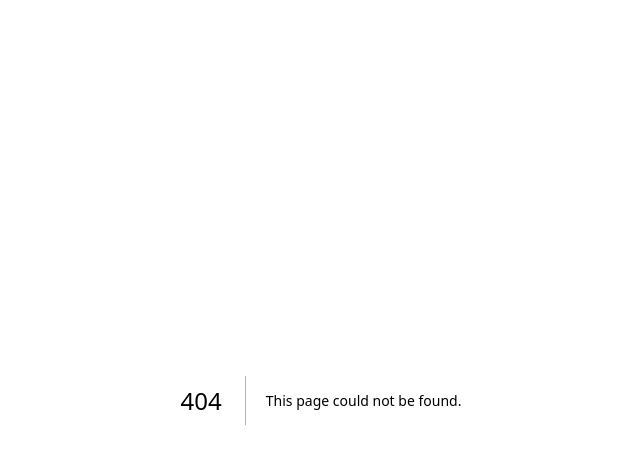
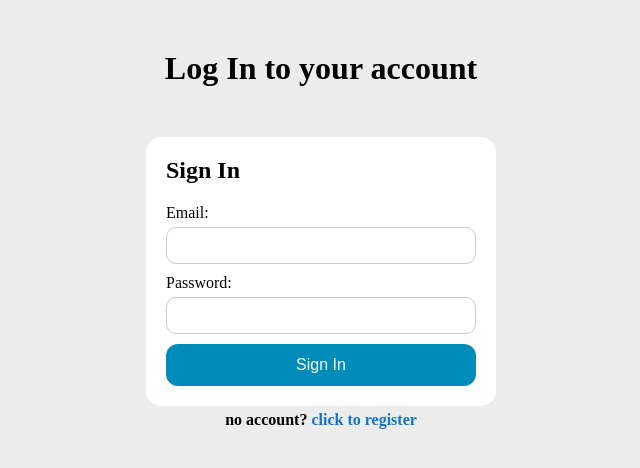
Before and after one commit to alirezatayebinejad/Mosimode-fullstack-Ecommerce, a Next.js app in the folder mosimode-admin/: page /login in a window 1280 px wide. Before the commit this address had no page. Shown: the top 468 px of the page, without its empty margins (319-959 px from the left). Built offline with nearby package versions, Linux system fonts and the light colour scheme.

Commit message:
login page design and its components done

```diff
--- /dev/null
+++ b/mosimode-admin/components/login/Register.jsx
@@ -0,0 +1,24 @@
+import React from "react";
+import styles from "@/components/login/Register.module.css";
+
+function Register() {
+	return (
+		<div className={styles.card}>
+			<form className={styles.form}>
+				<h2 className={styles.title}>Register</h2>
+				<label htmlFor="name">Name:</label>
+				<input type="text" id="name" name="name" required />
+
+				<label htmlFor="email">Email:</label>
+				<input type="email" id="email" name="email" required />
+
+				<label htmlFor="password">Password:</label>
+				<input type="password" id="password" name="password" required />
+
+				<button type="submit">register</button>
+			</form>
+		</div>
+	);
+}
+
+export default Register;
--- /dev/null
+++ b/mosimode-admin/components/login/Register.module.css
@@ -0,0 +1,36 @@
+.title {
+	margin-bottom: 20px;
+}
+.card {
+	background-color: #fff;
+	border-radius: 15px;
+	padding: 20px;
+	max-width: 350px;
+	margin: auto;
+}
+
+.form label {
+	display: block;
+	margin-bottom: 5px;
+}
+
+.form input[type="text"],
+.form input[type="email"],
+.form input[type="password"] {
+	width: 100%;
+	padding: 10px;
+	margin-bottom: 10px;
+	border-radius: 10px;
+	border: 1px solid #ccc;
+}
+
+.form button[type="submit"] {
+	background-color: #008cba;
+	color: #fff;
+	border: none;
+	border-radius: 12px;
+	padding: 12px 20px;
+	cursor: pointer;
+	font-size: 16px;
+	width: 100%;
+}
--- /dev/null
+++ b/mosimode-admin/components/login/Signincard.jsx
@@ -0,0 +1,21 @@
+import React from "react";
+import styles from "@/components/login/Signincard.module.css";
+
+function Signincard() {
+	return (
+		<div className={styles.card}>
+			<h2 className={styles.title}>Sign In</h2>
+			<form className={styles.form}>
+				<label htmlFor="email">Email:</label>
+				<input type="email" id="email" name="email" required />
+
+				<label htmlFor="password">Password:</label>
+				<input type="password" id="password" name="password" required />
+
+				<button type="submit">Sign In</button>
+			</form>
+		</div>
+	);
+}
+
+export default Signincard;
--- /dev/null
+++ b/mosimode-admin/components/login/Signincard.module.css
@@ -0,0 +1,36 @@
+.title {
+	margin-bottom: 20px;
+}
+.card {
+	background-color: #fff;
+	border-radius: 15px;
+	padding: 20px;
+	max-width: 350px;
+	margin: auto;
+}
+
+.form label {
+	display: block;
+	margin-bottom: 5px;
+}
+
+.form input[type="email"],
+.form input[type="password"] {
+	width: 100%;
+	padding: 10px;
+	margin-bottom: 10px;
+	border-radius: 10px;
+	border: 1px solid #ccc;
+	box-sizing: border-box;
+}
+
+.form button[type="submit"] {
+	background-color: #008cba;
+	color: #fff;
+	border: none;
+	border-radius: 12px;
+	padding: 12px 20px;
+	cursor: pointer;
+	font-size: 16px;
+	width: 100%;
+}
--- a/mosimode-admin/package.json
+++ b/mosimode-admin/package.json
@@ -15,6 +15,7 @@
     "eslint": "8.38.0",
     "eslint-config-next": "13.3.0",
     "next": "13.3.0",
+    "next-auth": "^4.22.1",
     "react": "18.2.0",
     "react-dom": "18.2.0",
     "typescript": "5.0.4"
--- a/mosimode-admin/pages/_app.tsx
+++ b/mosimode-admin/pages/_app.tsx
@@ -1,6 +1,10 @@
-import '@/styles/globals.css'
-import type { AppProps } from 'next/app'
+import "@/styles/globals.css";
+import type { AppProps } from "next/app";
 
 export default function App({ Component, pageProps }: AppProps) {
-  return <Component {...pageProps} />
+	return (
+		<>
+			<Component {...pageProps} />
+		</>
+	);
 }
--- a/mosimode-admin/pages/api/hello.ts
+++ b/mosimode-admin/pages/api/hello.ts
@@ -1,13 +1,9 @@
 // Next.js API route support: https://nextjs.org/docs/api-routes/introduction
-import type { NextApiRequest, NextApiResponse } from 'next'
+import type { NextApiRequest, NextApiResponse } from "next";
 
 type Data = {
-  name: string
+	name: string;
+};
+export default function handler(req: NextApiRequest, res: NextApiResponse<Data>) {
+	res.status(200).json({ name: "John Doe" });
 }
-
-export default function handler(
-  req: NextApiRequest,
-  res: NextApiResponse<Data>
-) {
-  res.status(200).json({ name: 'John Doe' })
-}
--- /dev/null
+++ b/mosimode-admin/pages/login.jsx
@@ -0,0 +1,32 @@
+import Signincard from "@/components/login/Signincard";
+import Register from "@/components/login/Register";
+import styles from "./login.module.css";
+import { use, useState } from "react";
+
+function login() {
+	const [register, useRegister] = useState(false);
+	console.log(register);
+	if (!register)
+		return (
+			<div className={styles.login}>
+				<h1 className={styles.title}>Log In to your account</h1>
+				<Signincard />
+				<h4 className={styles.registerText}>
+					no account? <span onClick={() => useRegister(!register)}>click to register</span>
+				</h4>
+			</div>
+		);
+	else {
+		return (
+			<div className={styles.login}>
+				<h1 className={styles.title}>Log In to your account</h1>
+				<Register />
+				<h4 className={styles.registerText}>
+					no account? <span onClick={() => useRegister(!register)}>click to sign in</span>
+				</h4>
+			</div>
+		);
+	}
+}
+
+export default login;
--- /dev/null
+++ b/mosimode-admin/pages/login.module.css
@@ -0,0 +1,14 @@
+.login {
+}
+.title {
+	text-align: center;
+	margin: 50px;
+}
+.registerText {
+	text-align: center;
+	padding: 5px;
+}
+.registerText span {
+	cursor: pointer;
+	color: rgb(18, 116, 207);
+}
--- a/mosimode-admin/styles/globals.css
+++ b/mosimode-admin/styles/globals.css
@@ -2,6 +2,9 @@
 	margin: 0;
 	padding: 0;
 	box-sizing: border-box;
+}
+body {
+	background-color: rgb(236, 236, 236);
 }
 a {
 	text-decoration: none;
--- a/mosimode-admin/tsconfig.json
+++ b/mosimode-admin/tsconfig.json
@@ -18,6 +18,6 @@
       "@/*": ["./*"]
     }
   },
-  "include": ["next-env.d.ts", "**/*.ts", "**/*.tsx", "pages/index.jsx"],
+  "include": ["next-env.d.ts", "**/*.ts", "**/*.tsx", "pages/index.jsx", "components/login/signupcard.jsx", "components/login/signincard.jsx", "pages/login.jsx"],
   "exclude": ["node_modules"]
 }
```
Also changed, not shown: mosimode-admin/pages/api/auth/[...nextauth].jsx (added), 1 other file (tests, documents, lock files or other folders).
